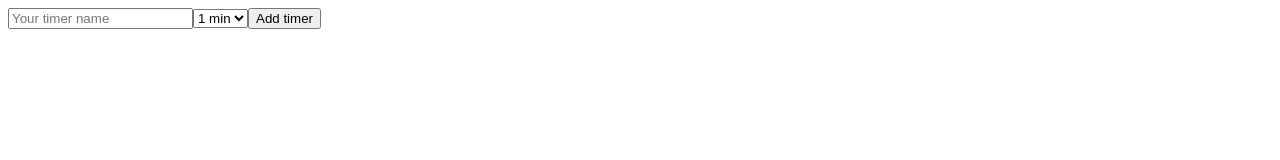
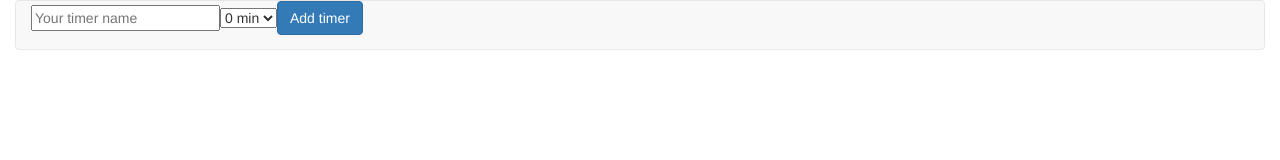
Before and after one commit to juanmaorta/multi-timers, a React app: page / in a window 1280 px wide. Built offline with nearby package versions, Linux system fonts and the light colour scheme.

Commit message:
added some styles

```diff
--- a/public/index.html
+++ b/public/index.html
@@ -3,9 +3,11 @@
   <head>
     <meta charset="UTF-8">
     <title>Counting!</title>
+    <meta name="viewport" content="width=device-width, initial-scale=1">
+    <link rel="stylesheet" href="https://maxcdn.bootstrapcdn.com/bootstrap/3.3.7/css/bootstrap.min.css" integrity="sha384-BVYiiSIFeK1dGmJRAkycuHAHRg32OmUcww7on3RYdg4Va+PmSTsz/K68vbdEjh4u" crossorigin="anonymous">
   </head>
   <body>
-    <div id="app"></div>
+    <div id="app" class="container-fluid"></div>
 
     <script src="js/app.js"></script>
   </body>
--- a/src/timer/TimerContainer.js
+++ b/src/timer/TimerContainer.js
@@ -29,7 +29,7 @@ const renderTimers = (timerList) => {
 const renderOptions = (max = 10) => {
   const tags = []
 
-  for (let i = 1; i < max; i++) {
+  for (let i = 0; i < max; i++) {
     tags.push(<option value={i} key={i}>{i} min</option>)
   }
 
@@ -66,7 +66,12 @@ class TimerContainer extends React.Component {
   render () {
     return (
       <div>
-        <form onSubmit={this.handleSubmit}>
+        <nav className='navbar navbar-default'>
+          <div className='container-fluid'>
+            <div className='navbar-header'>
+              <form onSubmit={this.handleSubmit} className='form-inline'>
+                <div className='form-group'>
+                  <div className='input-group'>
                     <input
                       name='name'
                       onChange={this.handleChange}
@@ -80,10 +85,16 @@ class TimerContainer extends React.Component {
                     >
                       {renderOptions(10)}
                     </select>
-          <input type='submit' value='Add timer' />
+                  </div>
+                  <button type='submit' className='btn btn-primary'>Add timer</button>
+                </div>
               </form>
-
+            </div>
+          </div>
+        </nav>
+        <div>
           {renderTimers(this.props.timers)}
+        </div>
       </div>
     )
   }
--- a/src/timer/components/Clock.js
+++ b/src/timer/components/Clock.js
@@ -8,7 +8,7 @@ const padTime = (timeout) => {
 const Clock = (props) => {
   return (
     <div>
-      <h2>{padTime(props.time.minutes())}:{padTime(props.time.seconds())}</h2>
+      <h1>{padTime(props.time.minutes())}:{padTime(props.time.seconds())}</h1>
     </div>
   )
 }
--- a/src/timer/components/Timer.js
+++ b/src/timer/components/Timer.js
@@ -59,7 +59,7 @@ class Timer extends React.Component {
   render () {
     return (
       <div>
-        <h1>{this.props.name}: {padStart(this.props.limit, 2, '0')} min</h1>
+        <h3>{this.props.name}: {padStart(this.props.limit, 2, '0')} min</h3>
         <Clock
           time={this.state.limit}
         />
```
Also changed, not shown: src/index.html (+2 -0 lines). Lines whose indentation alone changed are shown as unchanged.
